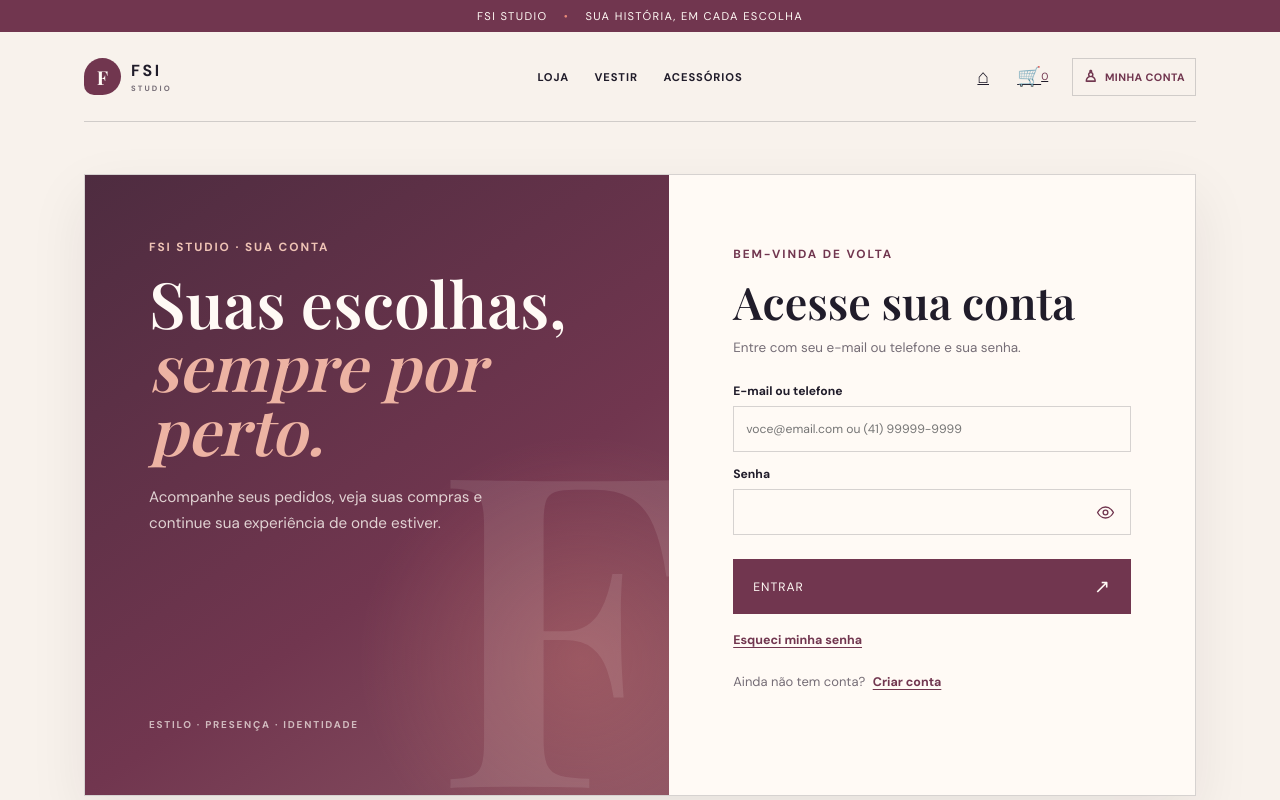
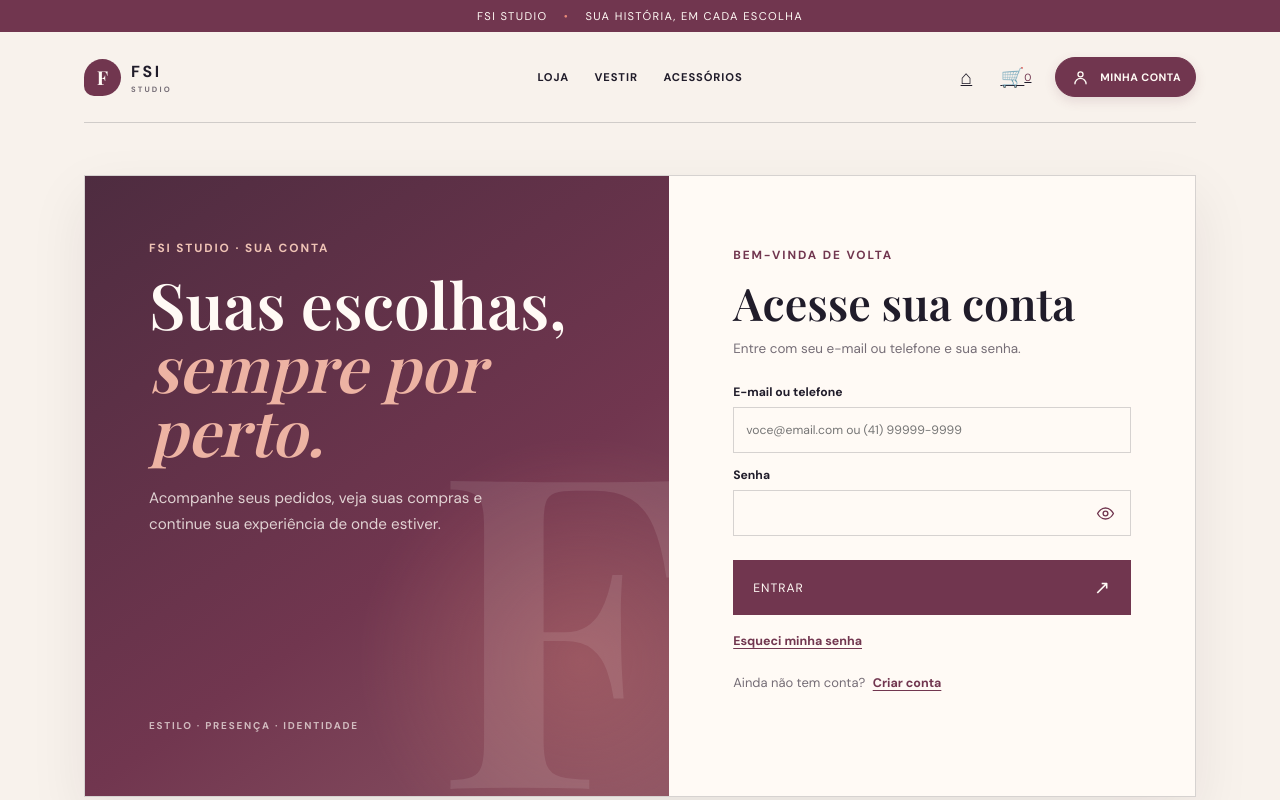
Before and after one commit to Matheuslwr/fashion-style-institute, a plain HTML site: page pages/conta.html in a window 1280 px wide. Shown: the top 800 px of the page. Drawn offline with nearby package versions, Linux system fonts and the light colour scheme; a web font is replaced by a local one.

Commit message:
Polish tracking and account header buttons
Co-authored-by: Copilot <223556219+Copilot@users.noreply.github.com>

```diff
--- a/css/loja.css
+++ b/css/loja.css
@@ -81,9 +81,13 @@ a { color: inherit; }
 .store-search-result-copy strong { font-size: .82rem; }
 .store-search-result-copy small { overflow: hidden; color: var(--muted); font-size: .69rem; text-overflow: ellipsis; white-space: nowrap; }
 .store-search-result-price { color: var(--wine); font-size: .74rem; font-weight: 700; white-space: nowrap; }
-.tracking-nav-button { display: inline-flex; align-items: center; gap: 7px; padding: 7px 10px; color: var(--wine); border: 1px solid var(--line); font-size: .67rem; font-weight: 700; letter-spacing: .04em; text-decoration: none; text-transform: uppercase; white-space: nowrap; }
-.tracking-nav-button:hover { color: var(--cream); background: var(--wine); border-color: var(--wine); }
-.tracking-nav-button span:first-child { font-size: 1rem; }
+.tracking-nav-button { display: inline-flex; min-height: 40px; align-items: center; justify-content: center; gap: 9px; padding: 0 14px; color: var(--wine); background: rgba(113, 54, 79, .045); border: 1px solid rgba(113, 54, 79, .24); border-radius: 999px; font-size: .67rem; font-weight: 700; letter-spacing: .045em; text-decoration: none; text-transform: uppercase; white-space: nowrap; transition: color 180ms ease, background 180ms ease, border-color 180ms ease, box-shadow 180ms ease, transform 180ms ease; }
+.tracking-nav-button:hover { color: var(--wine); background: rgba(113, 54, 79, .1); border-color: var(--wine); box-shadow: 0 4px 12px rgba(113, 54, 79, .1); transform: translateY(-1px); }
+.tracking-nav-button:focus-visible { outline: 2px solid var(--wine); outline-offset: 3px; }
+.tracking-nav-icon { display: grid; width: 21px; height: 21px; flex: 0 0 auto; place-items: center; }
+.tracking-nav-icon svg { display: block; width: 19px; height: 19px; fill: none; stroke: currentColor; stroke-linecap: round; stroke-linejoin: round; stroke-width: 1.65; }
+.tracking-nav-button[data-account-link] { color: var(--cream); background: var(--wine); border-color: var(--wine); box-shadow: 0 4px 12px rgba(113, 54, 79, .14); }
+.tracking-nav-button[data-account-link]:hover { color: var(--cream); background: #57283d; border-color: #57283d; box-shadow: 0 6px 16px rgba(87, 40, 61, .22); }
 .bag-count { display: inline-block; min-width: 16px; color: var(--wine); font-size: .65rem; }
 
 @media (min-width: 801px) {
@@ -91,7 +95,7 @@ a { color: inherit; }
   .store-nav { align-items: center; gap: clamp(16px, 2vw, 30px); }
   .store-nav a { font-size: .7rem; letter-spacing: .08em; white-space: nowrap; }
   .store-actions { align-items: center; gap: 6px; }
-  .store-actions .tracking-nav-button { min-height: 38px; }
+  .store-actions .tracking-nav-button { min-height: 40px; }
   .store-actions .icon-button { display: inline-flex; align-items: center; justify-content: center; min-width: 38px; min-height: 38px; }
 }
 
@@ -575,8 +579,9 @@ a { color: inherit; }
 
 @media (max-width: 520px) {
   .checkout-heading { padding-top: 30px; }
-  .tracking-nav-button { width: 36px; height: 36px; justify-content: center; padding: 0; }
-  .tracking-nav-button span:last-child { display: none; }
+  .tracking-nav-button { width: 38px; min-height: 38px; padding: 0; }
+  .tracking-nav-button > span:last-child { display: none; }
+  .tracking-nav-button[data-account-link] { background: var(--wine); }
   .cart-layout { padding-bottom: 60px; }
   .cart-item { grid-template-columns: 76px minmax(0, 1fr); align-items: start; gap: 12px; }
   .cart-item > img { width: 76px; }
--- a/js/mobile-nav.js
+++ b/js/mobile-nav.js
@@ -12,13 +12,51 @@
     account: new URL('pages/conta.html', siteRoot).href
   };
   const actions = document.querySelector('.store-header .store-actions');
+  const iconNamespace = 'http://www.w3.org/2000/svg';
+  const navIcons = {
+    tracking: [
+      ['path', { d: 'm4 7.5 8-4.5 8 4.5v9L12 21l-8-4.5z' }],
+      ['path', { d: 'm4.5 7.8 7.5 4.3 7.5-4.3M12 12v8.5' }]
+    ],
+    account: [
+      ['circle', { cx: '12', cy: '8', r: '3.2' }],
+      ['path', { d: 'M5 20a7 7 0 0 1 14 0' }]
+    ]
+  };
+  const createNavIcon = name => {
+    const icon = document.createElementNS(iconNamespace, 'svg');
+    icon.setAttribute('viewBox', '0 0 24 24');
+    icon.setAttribute('aria-hidden', 'true');
+    navIcons[name].forEach(([tag, attributes]) => {
+      const shape = document.createElementNS(iconNamespace, tag);
+      Object.entries(attributes).forEach(([attribute, value]) => shape.setAttribute(attribute, value));
+      icon.append(shape);
+    });
+    return icon;
+  };
+  document.querySelectorAll('.store-header .tracking-nav-button').forEach(link => {
+    const spans = [...link.querySelectorAll(':scope > span')];
+    const label = spans.at(-1);
+    const icon = link.querySelector('.tracking-nav-icon') || spans[0] || document.createElement('span');
+    icon.className = 'tracking-nav-icon';
+    icon.setAttribute('aria-hidden', 'true');
+    icon.replaceChildren(createNavIcon('tracking'));
+    if (!link.contains(icon)) link.prepend(icon);
+    if (label) label.textContent = 'Acompanhar';
+  });
   if (actions && !actions.querySelector('[data-account-link]')) {
     const accountLink = document.createElement('a');
     accountLink.className = 'tracking-nav-button';
     accountLink.href = destinations.account;
     accountLink.dataset.accountLink = '';
     accountLink.setAttribute('aria-label', 'Minha conta');
-    accountLink.innerHTML = '<span aria-hidden="true">♙</span><span>Minha conta</span>';
+    const icon = document.createElement('span');
+    icon.className = 'tracking-nav-icon';
+    icon.setAttribute('aria-hidden', 'true');
+    icon.append(createNavIcon('account'));
+    const label = document.createElement('span');
+    label.textContent = 'Minha conta';
+    accountLink.append(icon, label);
     actions.append(accountLink);
   }
   const pathname = window.location.pathname;
```
